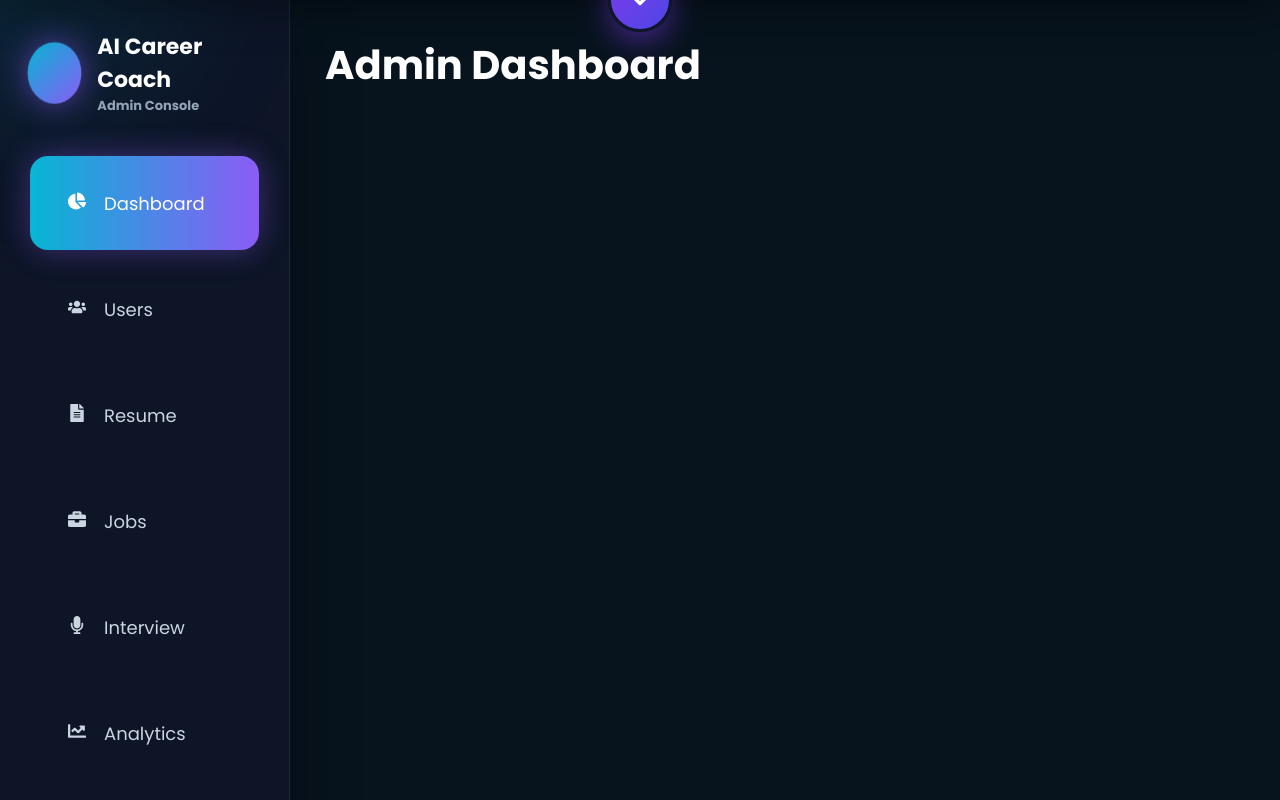
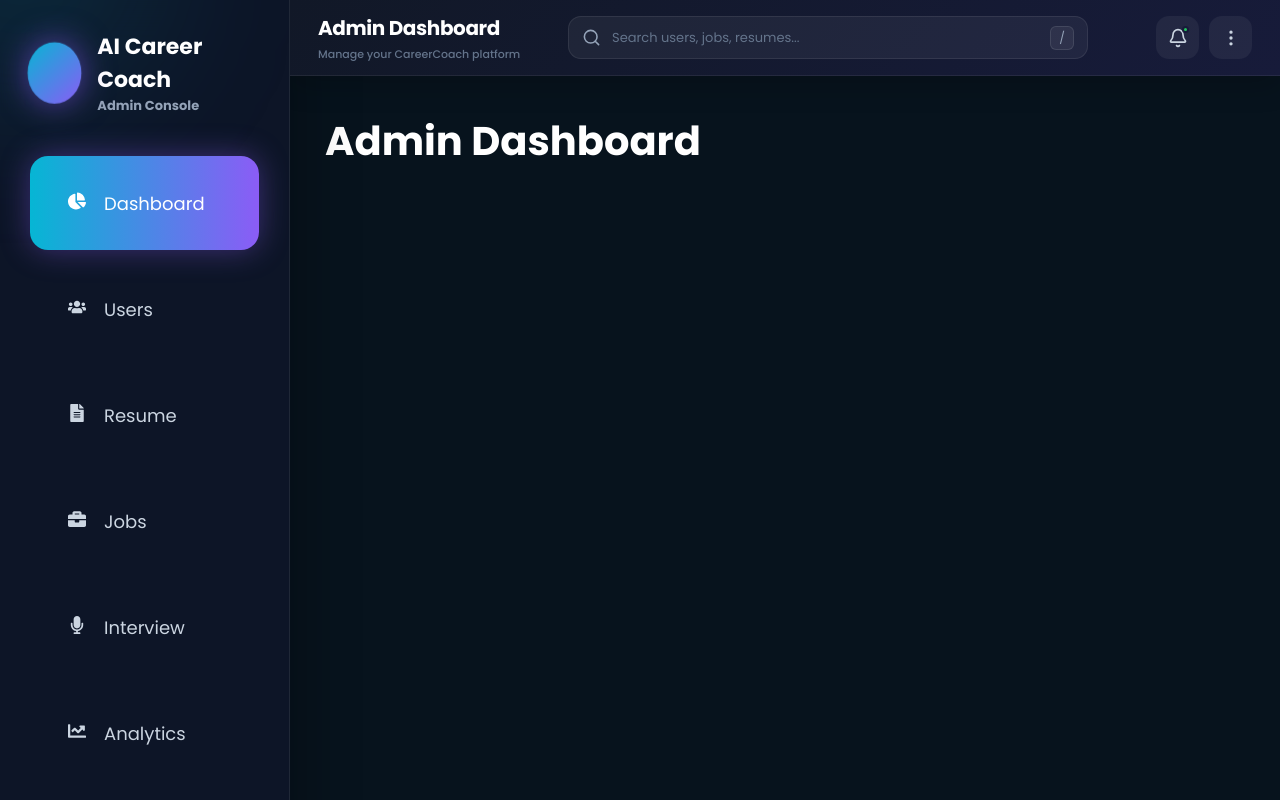
Before and after one commit to Vikhnesh-Sathyan/AI-Career-Coach, a React app in the folder frontend/: page /admin in a window 1280 px wide. Shown: the top 800 px of the page. Built offline with nearby package versions, Linux system fonts and the light colour scheme; the HTML template or start-up script is replaced by a standard one.

Commit message:
Modify admin topbar  module

```diff
--- a/frontend/src/components/admin/AdminLayout.jsx
+++ b/frontend/src/components/admin/AdminLayout.jsx
@@ -15,11 +15,11 @@ function AdminLayout({ children }) {
 
                 <AdminTopbar />
 
-                <div className="admin-content">
+                <main className="admin-content">
 
                     {children}
 
-                </div>
+                </main>
 
             </div>
 
--- a/frontend/src/components/admin/AdminTopbar.jsx
+++ b/frontend/src/components/admin/AdminTopbar.jsx
@@ -1,107 +1,82 @@
-import { useState } from "react";
-
 import {
-    ChevronDown,
-    ChevronUp,
+    Search,
     Bell,
-    Search,
-    User
+    MoreVertical
 } from "lucide-react";
 
 import "../../styles/admintopbar.css";
 
-import AdminQuickStats from "./AdminQuickStats";
-import AdminActivity from "./AdminActivity";
-
 function AdminTopbar() {
-
-    const [open, setOpen] = useState(false);
 
     return (
 
-        <div className={`admin-top-wrapper ${open ? "open" : ""}`}>
+        <header className="admin-topbar">
 
-            {/* Top Bar */}
+            {/* PAGE INFORMATION */}
 
-            <div className="admin-topbar">
+            <div className="admin-page-info">
 
-                <div className="top-left">
+                <h1>
+                    Admin Dashboard
+                </h1>
 
-                    <h2>
-
-                        Admin Dashboard
-
-                    </h2>
-
-                </div>
-
-                <div className="top-actions">
-
-                    <div className="icon-box">
-
-                        <Search size={20} />
-
-                    </div>
-
-                    <div className="icon-box">
-
-                        <Bell size={20} />
-
-                    </div>
-
-                    <div className="profile">
-
-                        <User size={20} />
-
-                        <span>
-
-                            Admin
-
-                        </span>
-
-                    </div>
-
-                </div>
+                <span>
+                    Manage your CareerCoach platform
+                </span>
 
             </div>
 
-            {/* Expandable Panel */}
 
-            <div className="admin-expand">
+            {/* SEARCH */}
 
-                <AdminQuickStats />
+            <div className="admin-command">
 
-                <AdminActivity />
+                <Search size={19} />
+
+                <input
+                    type="text"
+                    placeholder="Search users, jobs, resumes..."
+                />
+
+                <kbd>
+                    /
+                </kbd>
 
             </div>
 
-            {/* Floating Button */}
 
-            <button
+            {/* ACTIONS */}
 
-                className="toggle-btn"
+            <div className="admin-actions">
 
-                onClick={() => setOpen(!open)}
+                {/* Notification */}
 
-            >
+                <button
+                    className="admin-icon-button"
+                    title="Notifications"
+                >
 
-                {
+                    <Bell size={20} />
 
-                    open
+                    <span className="notification-dot" />
 
-                        ?
+                </button>
 
-                        <ChevronUp size={25} />
 
-                        :
+                {/* More */}
 
-                        <ChevronDown size={25} />
+                <button
+                    className="admin-icon-button"
+                    title="More options"
+                >
 
-                }
+                    <MoreVertical size={20} />
 
-            </button>
+                </button>
 
-        </div>
+            </div>
+
+        </header>
 
     );
 
--- a/frontend/src/styles/admintopbar.css
+++ b/frontend/src/styles/admintopbar.css
@@ -1,225 +1,427 @@
-.admin-top-wrapper{
+/* =========================================
+   ADMIN TOPBAR
+========================================= */
 
-    position:fixed;
+.admin-topbar {
 
-    top: -80px;;
+    position: sticky;
 
-    left:0;
+    top: 0;
 
-    width:100%;
+    z-index: 1000;
 
-    z-index:1000;
+    height: 76px;
 
+    width: 100%;
 
+    display: flex;
+
+    align-items: center;
+
+    gap: 30px;
+
+    padding: 0 28px;
+
+    box-sizing: border-box;
+
+    background:
+        linear-gradient(
+            135deg,
+            #111827,
+            #171b3a
+        );
+
+    border-bottom:
+        1px solid
+        rgba(255,255,255,0.07);
+
+    box-shadow:
+        0 8px 30px
+        rgba(0,0,0,0.20);
+
+    color: white;
+
+    backdrop-filter: blur(18px);
 
 }
 
-/* ===========================
-   TOP BAR
-=========================== */
 
-.admin-topbar{
+/* =========================================
+   PAGE INFORMATION
+========================================= */
 
-    height:80px;
+.admin-page-info {
 
-    background:
-    linear-gradient(
-        135deg,
-        #111827,
-        #1e293b
-    );
+    min-width: 220px;
 
-    color:white;
+    display: flex;
 
-    display:flex;
+    flex-direction: column;
 
-    align-items:center;
-
-    justify-content:space-between;
-
-    padding:0 35px;
-
-    box-shadow:
-    0 10px 40px rgba(0,0,0,.35);
-
-    position:relative;
+    gap: 3px;
 
 }
 
-/* ===========================
-   LEFT
-=========================== */
 
-.top-left h2{
+.admin-page-info h1 {
 
-    font-size:22px;
+    margin: 0;
 
-    font-weight:700;
+    font-size: 20px;
 
-    letter-spacing:.5px;
+    font-weight: 800;
+
+    letter-spacing: -0.4px;
 
 }
 
-/* ===========================
-   RIGHT
-=========================== */
 
-.top-actions{
+.admin-page-info span {
 
-    display:flex;
+    color: #64748b;
 
-    align-items:center;
+    font-size: 11px;
 
-    gap:15px;
+    font-weight: 500;
 
 }
 
-.icon-box{
 
-    width:42px;
+/* =========================================
+   SEARCH
+========================================= */
 
-    height:42px;
+.admin-command {
 
-    border-radius:14px;
+    flex: 1;
 
-    display:flex;
+    max-width: 520px;
 
-    align-items:center;
+    height: 43px;
 
-    justify-content:center;
+    display: flex;
+
+    align-items: center;
+
+    gap: 11px;
+
+    padding: 0 13px;
+
+    border-radius: 13px;
 
     background:
-    rgba(255,255,255,.08);
+        rgba(255,255,255,0.055);
 
-    cursor:pointer;
+    border:
+        1px solid
+        rgba(255,255,255,0.08);
 
-    transition:.3s;
+    color: #94a3b8;
+
+    transition:
+        .25s ease;
 
 }
 
-.icon-box:hover{
 
-    transform:translateY(-3px);
+.admin-command:hover {
 
     background:
-    rgba(255,255,255,.18);
+        rgba(255,255,255,0.075);
+
+    border-color:
+        rgba(139,92,246,0.35);
 
 }
 
-.profile{
 
-    height:45px;
+.admin-command:focus-within {
 
-    padding:0 15px;
+    border-color:
+        rgba(139,92,246,0.7);
 
-    display:flex;
-
-    align-items:center;
-
-    gap:10px;
-
-    border-radius:20px;
-
-    background:
-    rgba(255,255,255,.10);
+    box-shadow:
+        0 0 0 3px
+        rgba(124,58,237,0.12);
 
 }
 
-/* ===========================
-   TOGGLE BUTTON
-=========================== */
 
-.toggle-btn{
+.admin-command input {
 
-    position:absolute;
+    flex: 1;
 
-    left:50%;
+    min-width: 0;
 
-    bottom:-32px;
+    border: none;
 
-    transform:translateX(-50%);
+    outline: none;
 
-    width:64px;
+    background: transparent;
 
-    height:64px;
+    color: white;
 
-    border-radius:50%;
-
-    border:3px solid #0f172a;
-
-    background:
-    linear-gradient(
-        135deg,
-        #7c3aed,
-        #4f46e5
-    );
-
-    color:white;
-
-    display:flex;
-
-    align-items:center;
-
-    justify-content:center;
-
-    cursor:pointer;
-
-    box-shadow:
-    0 10px 30px rgba(124,58,237,.5);
-
-    transition:.35s;
-
-    z-index:2000;
+    font-size: 13px;
 
 }
 
-.toggle-btn:hover{
 
-    transform:
-    translateX(-50%)
-    scale(1.08);
+.admin-command input::placeholder {
+
+    color: #64748b;
 
 }
 
-.toggle-btn svg{
 
-    width:28px;
+.admin-command kbd {
 
-    height:28px;
+    width: 24px;
 
-    stroke-width:3;
+    height: 24px;
+
+    display: flex;
+
+    align-items: center;
+
+    justify-content: center;
+
+    border-radius: 6px;
+
+    border:
+        1px solid
+        rgba(255,255,255,0.1);
+
+    background:
+        rgba(255,255,255,0.06);
+
+    color: #94a3b8;
+
+    font-size: 12px;
 
 }
 
-/* ===========================
-   EXPAND PANEL
-=========================== */
 
-.admin-expand{
+/* =========================================
+   ACTIONS
+========================================= */
 
-    max-height:0;
+.admin-actions {
 
-    overflow:hidden;
+    margin-left: auto;
 
-    background:
-    linear-gradient(
-        180deg,
-        #111827,
-        #0f172a
-    );
+    display: flex;
 
-    transition:
-    max-height .45s ease,
-    padding .45s ease;
+    align-items: center;
 
-    padding:0 30px;
+    gap: 10px;
 
 }
 
-.admin-top-wrapper.open .admin-expand{
 
-   max-height:calc(100vh - 80px);
+/* =========================================
+   ICON BUTTON
+========================================= */
 
-    padding:30px;
+.admin-icon-button {
+
+    position: relative;
+
+    width: 43px;
+
+    height: 43px;
+
+    display: flex;
+
+    align-items: center;
+
+    justify-content: center;
+
+    border: 1px solid transparent;
+
+    border-radius: 13px;
+
+    background:
+        rgba(255,255,255,0.055);
+
+    color: #cbd5e1;
+
+    cursor: pointer;
+
+    transition:
+        transform .25s ease,
+        background .25s ease,
+        border-color .25s ease;
 
 }
+
+
+.admin-icon-button:hover {
+
+    transform:
+        translateY(-2px);
+
+    background:
+        rgba(124,58,237,0.18);
+
+    border-color:
+        rgba(139,92,246,0.3);
+
+    color: white;
+
+}
+
+
+/* =========================================
+   NOTIFICATION DOT
+========================================= */
+
+.notification-dot {
+
+    position: absolute;
+
+    top: 9px;
+
+    right: 9px;
+
+    width: 7px;
+
+    height: 7px;
+
+    border-radius: 50%;
+
+    background: #22c55e;
+
+    border:
+        2px solid
+        #171b3a;
+
+    animation:
+        notificationPulse 2s infinite;
+
+}
+
+
+/* =========================================
+   ANIMATION
+========================================= */
+
+@keyframes notificationPulse {
+
+    0% {
+
+        box-shadow:
+            0 0 0 0
+            rgba(34,197,94,.45);
+
+    }
+
+    70% {
+
+        box-shadow:
+            0 0 0 6px
+            rgba(34,197,94,0);
+
+    }
+
+    100% {
+
+        box-shadow:
+            0 0 0 0
+            rgba(34,197,94,0);
+
+    }
+
+}
+
+
+/* =========================================
+   RESPONSIVE
+========================================= */
+
+@media(max-width:900px) {
+
+    .admin-page-info {
+
+        min-width: 180px;
+
+    }
+
+    .admin-command {
+
+        max-width: 400px;
+
+    }
+
+}
+
+
+@media(max-width:700px) {
+
+    .admin-topbar {
+
+        height: 68px;
+
+        padding: 0 16px;
+
+        gap: 12px;
+
+    }
+
+    .admin-page-info {
+
+        min-width: auto;
+
+    }
+
+    .admin-page-info h1 {
+
+        font-size: 16px;
+
+    }
+
+    .admin-page-info span {
+
+        display: none;
+
+    }
+
+    .admin-command {
+
+        max-width: none;
+
+        height: 40px;
+
+    }
+
+}
+
+
+@media(max-width:520px) {
+
+    .admin-page-info {
+
+        display: none;
+
+    }
+
+    .admin-command {
+
+        flex: 1;
+
+    }
+
+    .admin-command kbd {
+
+        display: none;
+
+    }
+
+    .admin-icon-button {
+
+        width: 39px;
+
+        height: 39px;
+
+    }
+
+}
```
